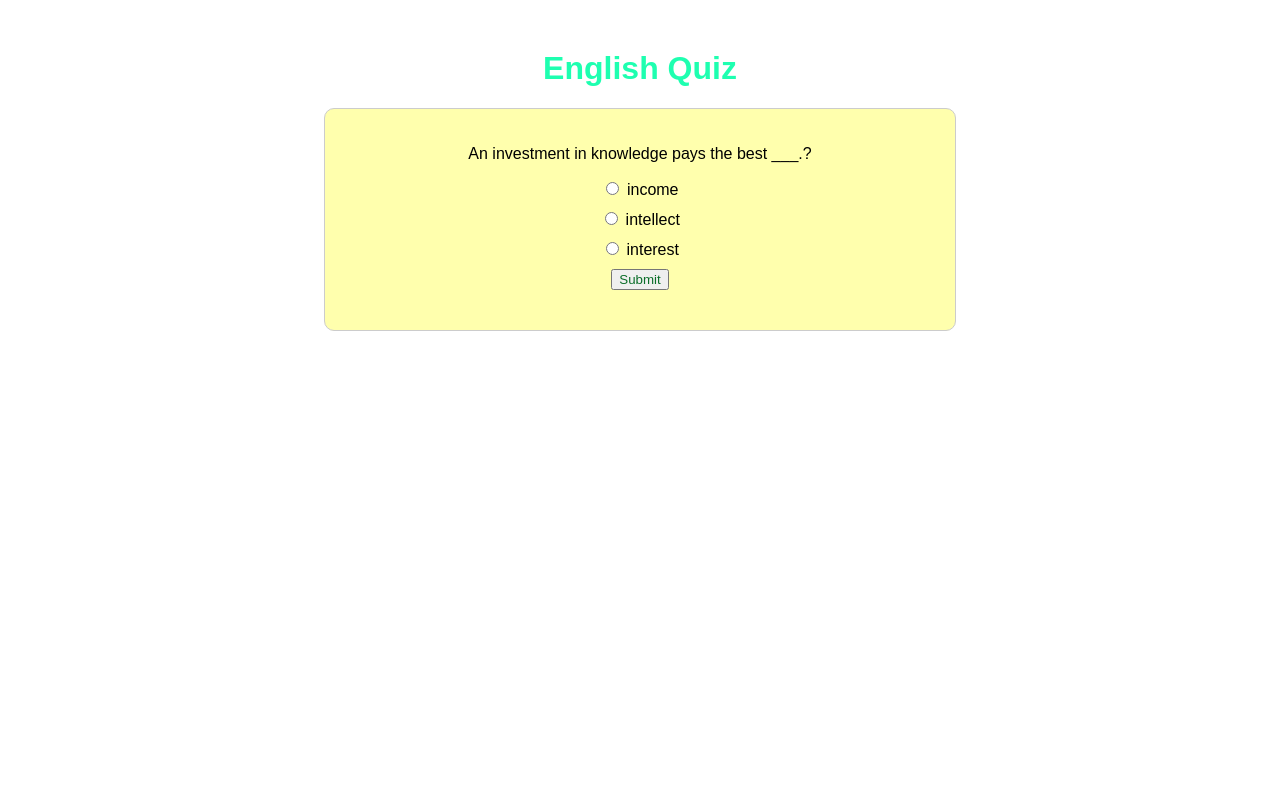
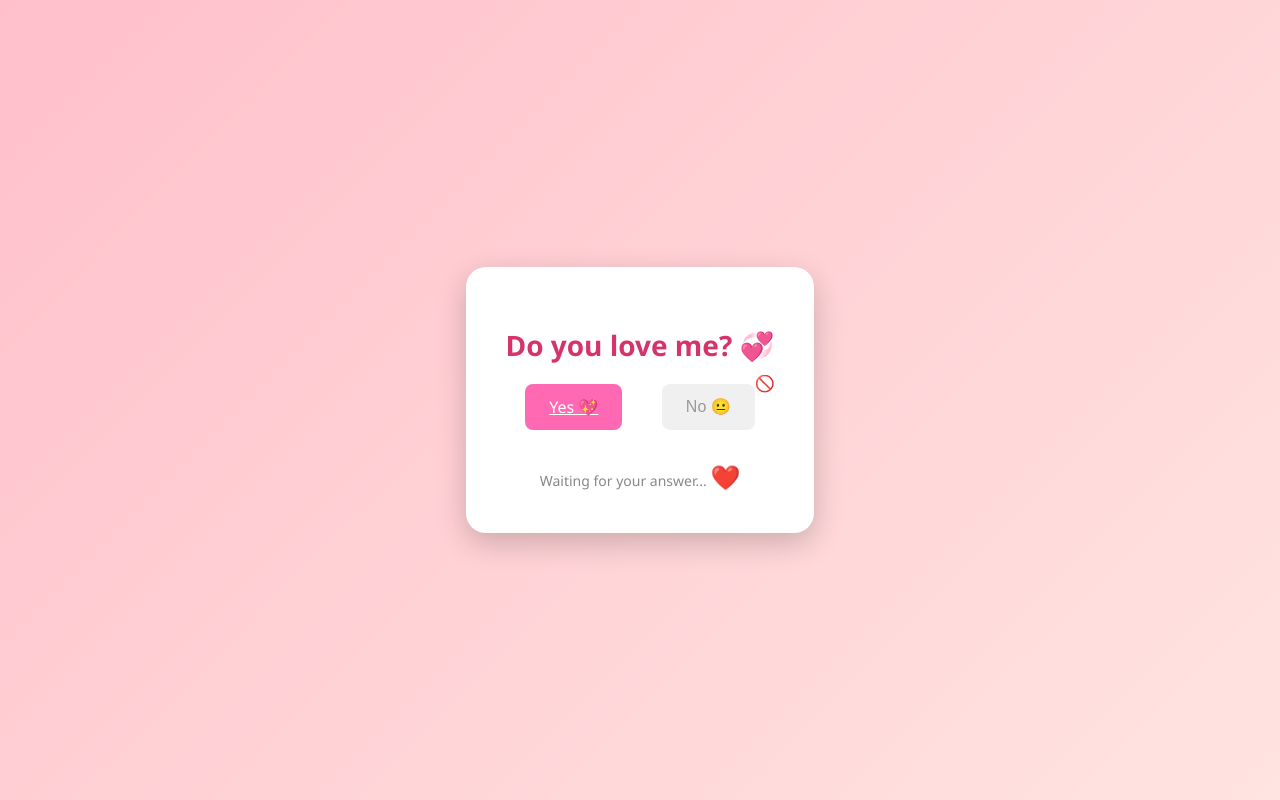
Before and after one commit to 000-AZM/index.html, a plain HTML site: page index.html in a window 1280 px wide. Drawn offline with Linux system fonts and the light colour scheme.

Commit message:
index.html

```diff
--- a/index.html
+++ b/index.html
@@ -1,186 +1,102 @@
 <!DOCTYPE html>
 <html lang="en">
 <head>
-    <meta charset="UTF-8" />
-    <meta name="viewport" content="width=device-width, initial-scale=1.0" />
-    <title>Simple Quiz</title>
+  <meta charset="UTF-8">
+  <title>Do You Love Me?</title>
   <style>
     body {
-        font-family: Arial, sans-serif;
+      background: linear-gradient(135deg, #ffc0cb, #ffe4e1);
+      font-family: 'Segoe UI', sans-serif;
+      display: flex;
+      flex-direction: column;
+      align-items: center;
+      justify-content: center;
+      height: 100vh;
+      margin: 0;
+      color: #444;
+    }
+
+    .container {
+      background: white;
+      padding: 40px;
+      border-radius: 20px;
+      box-shadow: 0 10px 30px rgba(0,0,0,0.2);
       text-align: center;
-        margin: 50px;
+      max-width: 300px;
     }
 
     h1 {
-        color: #1effb0;
+      font-size: 28px;
+      margin-bottom: 20px;
+      color: #d6336c;
     }
 
-      button {
-        color: rgb(11, 110, 41);
+    .buttons {
+      display: flex;
+      justify-content: space-around;
+      margin-top: 20px;
     }
 
-      #quiz-container {
-        width: 50%;
-        margin: auto;
-        padding: 20px;
-        border: 1px solid #ccc;
-        border-radius: 10px;
-        background-color: #ff68;
+    .btn {
+      padding: 12px 24px;
+      border: none;
+      border-radius: 8px;
+      font-size: 16px;
+      cursor: pointer;
+      transition: all 0.3s;
     }
 
-      .question {
-        margin-bottom: 20px;
+    .yes {
+      background-color: #ff69b4;
+      color: white;
     }
 
-      .options {
-        display: flex;
-        flex-direction: column;
-        align-items: center;
+    .yes:hover {
+      background-color: #ff1493;
     }
 
-      .option {
-        margin-bottom: 10px;
+    .no {
+      background-color: #f0f0f0;
+      color: #999;
+      cursor: not-allowed;
+      position: relative;
     }
 
-      #result {
-        margin-top: 20px;
-        font-weight: bold;
+    .no::after {
+      content: "🚫";
+      position: absolute;
+      right: -20px;
+      top: -10px;
+    }
+
+    .footer {
+      margin-top: 30px;
+      font-size: 14px;
+      color: #888;
+    }
+
+    .heart {
+      font-size: 24px;
+      color: red;
+      animation: beat 1s infinite;
+    }
+
+    @keyframes beat {
+      0%, 100% { transform: scale(1); }
+      50% { transform: scale(1.2); }
     }
   </style>
 </head>
 <body>
-    <h1>English Quiz</h1>
-
-    <div id="quiz-container">
-      <div id="question-container"></div>
-      <div class="options" id="options-container"></div>
-
-      <button onclick="submitQuiz()">Submit</button>
-      <p id="result"></p>
+  <div class="container">
+    <h1>Do you love me? 💞</h1>
+    <div class="buttons">
+      <a href="https://t.me/YOUR_USERNAME" class="btn yes">Yes 💖</a>
+      <button class="btn no" disabled>No 😐</button>
     </div>
-
-    <script>
-      /* new Question("An investment in knowledge pays the best ___.?\na.income b.intellect c.interest","alsjfaw"),
-            //new Question("lily is ___ for the job.\na.enough smart b.smart enough c.too smart","alsjfaw"),
-              // new Question("No one Nohas arrived,___?\na.has he b.has she c.have they","alsjfaw"),
-              // new Question("Bill left home\na.at late b.late c.lately","alsjfaw"),
-              new Question("Regular execrise has brought ___ many positive changes in my life.\na.about b.out c.up","alsjfaw"),
-               new Question("This car doesn't go as fast as my old one ___.\na.do b.does c.did","alsjfaw"),
-               new Question("The house is being ___.\na.sale b.sell c.sold","alsjfaw"),
-               new Question("I have read this book and ___ very interesting information.\na.found about b.about of c.found out","alsjfaw"),
-               new Question("I ___ high school when I was 15.\na.finished b.ended c.stopped","alsjfaw"),
-               new Question("I think something is wrong,___?\na.don't I b.isn't I c.isn't it","alsjfaw")
-      };*/
-      const questions = [
-        {
-          question: "An investment in knowledge pays the best ___.?",
-          options: ["income", "intellect", "interest"],
-          correctAnswer: "income",
-        },
-        {
-          question: "lily is ___ for the job.",
-          options: ["enough smart", "smart enough", "too smart"],
-          correctAnswer: "smart enough",
-        },
-        {
-          question: "No one has arrived,___?",
-          options: ["has", "has she", "have they"],
-          correctAnswer: "have they",
-        },
-        {
-          question: "Bill left home ___.",
-          options: ["at late", "late", "lately"],
-          correctAnswer: "at late",
-        },
-        {
-          question:
-            "Regular execrise has brought ___ many positive changes in my life.",
-          options: ["about", "out", "up"],
-          correctAnswer: "about",
-        },
-        {
-          question: "This car doesn't go as fast as my old one ___.",
-          options: ["do", "does", "did"],
-          correctAnswer: "did",
-        },
-        {
-          question: "The house is being ___.",
-          options: ["sale", "sell", "sold"],
-          correctAnswer: "sold",
-        },
-        {
-          question:
-            "I have read this book and ___ very interesting information.",
-          options: ["found about", "about of", "found out"],
-          correctAnswer: "found out",
-        },
-        {
-          question: "I ___ high school when I was 15.",
-          options: ["finished", "ended", "stopped"],
-          correctAnswer: "finished",
-        },
-        {
-          question: "I think something is wrong,___?",
-          options: ["don't I", "isn't I", "isn't it"],
-          correctAnswer: "isn't it",
-        },
-      ];
-
-      let currentQuestionIndex = 0;
-      let right = 0;
-      function loadQuestion() {
-        const questionContainer = document.getElementById("question-container");
-        const optionsContainer = document.getElementById("options-container");
-        const currentQuestion = questions[currentQuestionIndex];
-
-        questionContainer.innerHTML = `<p>${currentQuestion.question}</p>`;
-
-        optionsContainer.innerHTML = currentQuestion.options
-          .map(
-            (option, index) => `<div class="option">
-              <input type="radio" name="answer" value="${option}" id="option${index}">
-              <label for="option${index}">${option}</label>
-            </div>`
-          )
-          .join("");
-      }
-
-      function submitQuiz() {
-        const selectedOption = document.querySelector(
-          'input[name="answer"]:checked'
-        );
-        const resultElement = document.getElementById("result");
-
-        if (!selectedOption) {
-          resultElement.style.color = "red";
-          resultElement.textContent = "Please select an answer.";
-        } else {
-          const userAnswer = selectedOption.value;
-          const correctAnswer = questions[currentQuestionIndex].correctAnswer;
-
-          if (userAnswer === correctAnswer) {
-            resultElement.style.color = "green";
-            right++;
-            resultElement.textContent = "Correct!";
-          } else {
-            resultElement.style.color = "red";
-            resultElement.textContent = `Incorrect. The correct answer is ${correctAnswer}.`;
-          }
-
-          // Move to the next question or end the quiz
-          currentQuestionIndex++;
-          if (currentQuestionIndex < questions.length) {
-            loadQuestion();
-          } else {
-            resultElement.style.color = "blue";
-            resultElement.textContent += ` Your final score is ${right}/${questions.length}.`;
-            document.querySelector("button").disabled = true;
-          }
-        }
-      }
-
-      // Initial load
-      loadQuestion();
-    </script>
+    <div class="footer">
+      Waiting for your answer... <span class="heart">❤️</span>
+    </div>
+  </div>
 </body>
 </html>
```
Lines whose indentation alone changed are shown as unchanged.
